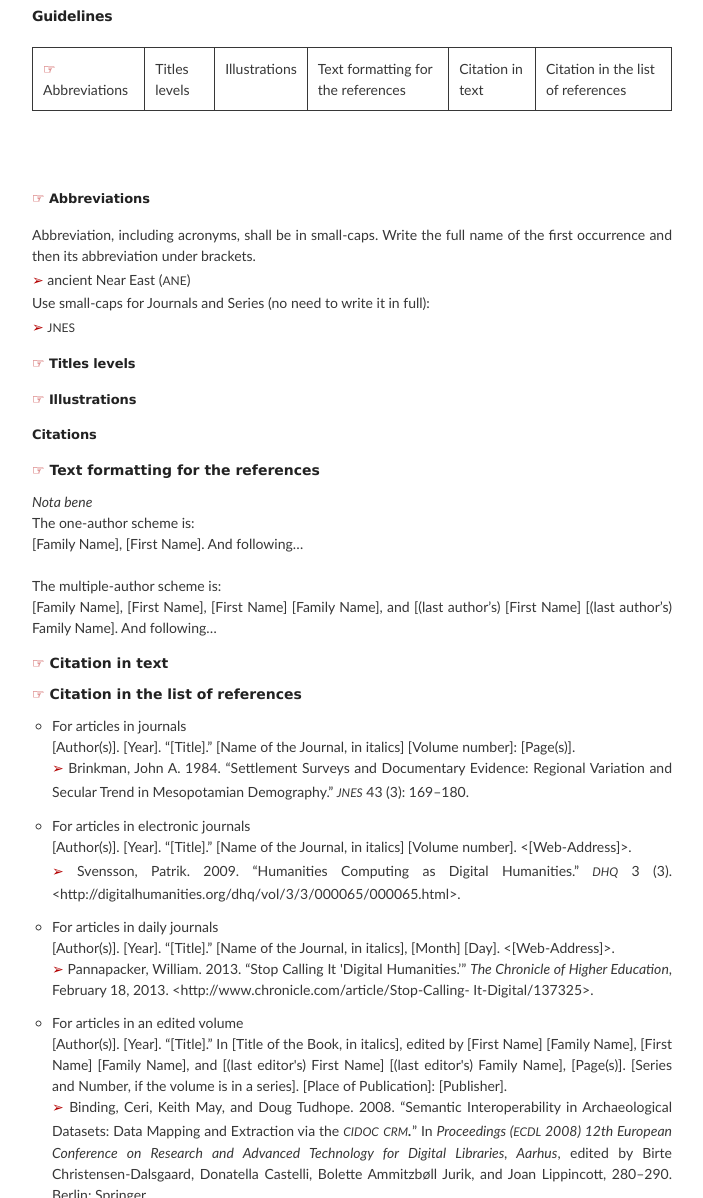
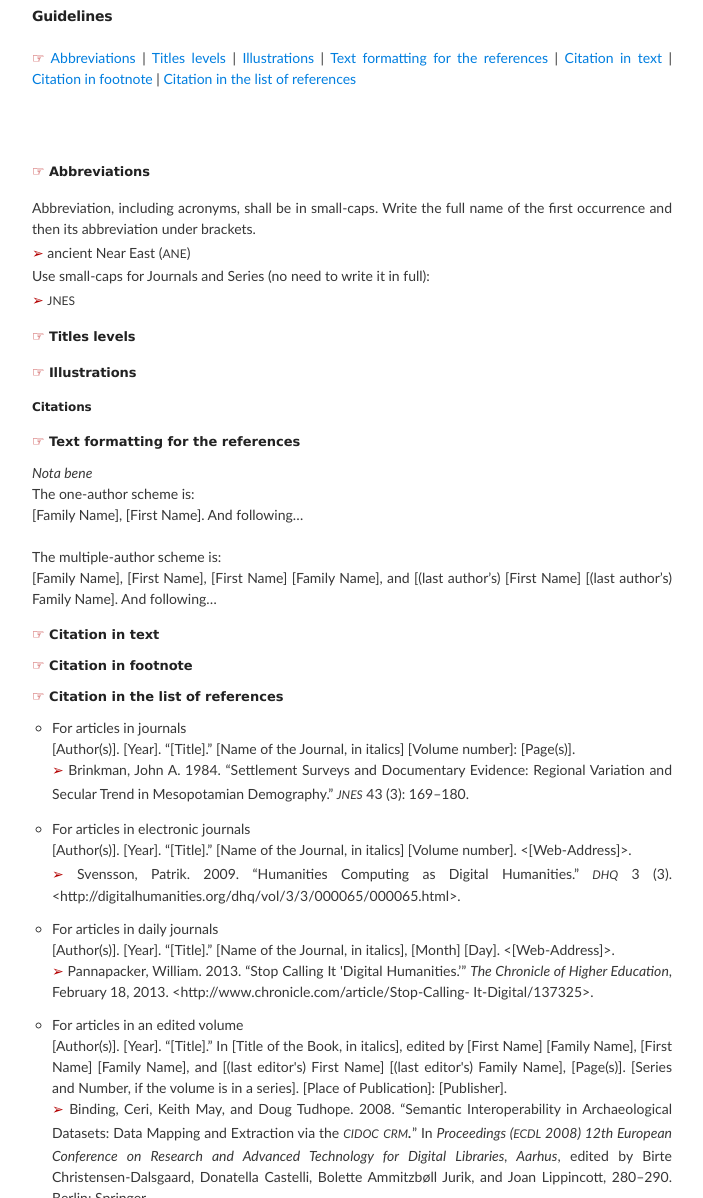
Before and after one commit to vbigot-juloux/ane-research-humanities, a Jekyll site: the page built from docs/Guidelines.md, in a window 1280 px wide and 1400 px high, cut to the strip 202-1400 px from the top of the window. Shown: the whole strip, without its empty margins (288-991 px from the left). Built offline with Jekyll 4.4.1, drawn with Linux system fonts in a browser that asks for light colours; the repository's description, which GitHub fills in, is left out.

Commit message:
Update Guidelines.md

```diff
--- a/docs/Guidelines.md
+++ b/docs/Guidelines.md
@@ -5,7 +5,9 @@ layout: default
 
 <h2>Guidelines</h2>
 
-<span style="color:#b30000; font-size: 14px;">&#9758;</span> Abbreviations | Titles levels | Illustrations | Text formatting for the references |  Citation in text | Citation in the list of references
+<span style="border: 0">
+  <span style="color:#b30000; font-size: 14px;">&#9758;</span> <a>Abbreviations</a> | <a>Titles levels</a> | <a>Illustrations</a> | <a>Text formatting for the references</a> |  <a>Citation in text</a> | <a>Citation in footnote</a> | <a>Citation in the list of references</a>
+  </span>
 
 <br /><br />
 <h3><span style="color:#b30000; font-size: 14px;">&#9758;</span> Abbreviations</h3>
@@ -18,9 +20,9 @@ Use small-caps for Journals and Series (no need to write it in full): <br />
 
 <h3><span style="color:#b30000; font-size: 14px;">&#9758;</span> Illustrations</h3>
 
-<h3>Citations</h3>
+<h3 style="font-size: 12px; font-style: underline">Citations</h3>
 
-<h4><span style="color:#b30000; font-size: 14px;">&#9758;</span> Text formatting for the references</h4>
+<h4 style="font-size: 13px"><span style="color:#b30000; font-size: 14px;">&#9758;</span> Text formatting for the references</h4>
 
 _Nota bene_
 <br />
@@ -30,9 +32,11 @@ The one-author scheme is:<br />
 The multiple-author scheme is:<br />
 [Family Name], [First Name], [First Name] [Family Name], and [(last author's) [First Name] [(last author's) Family Name]. And following...
 
-<h4><span style="color:#b30000; font-size: 14px;">&#9758;</span> Citation in text</h4>
+<h4 style="font-size: 13px"><span style="color:#b30000; font-size: 14px;">&#9758;</span> Citation in text</h4>
 
-<h4><span style="color:#b30000; font-size: 14px;">&#9758;</span> Citation in the list of references</h4>
+<h4 style="font-size: 13px"><span style="color:#b30000; font-size: 14px;">&#9758;</span> Citation in footnote</h4>
+
+<h4 style="font-size: 13px"><span style="color:#b30000; font-size: 14px;">&#9758;</span> Citation in the list of references</h4>
 
 <ul style="list-style-type: circle;">
 <li style="padding-bottom: 12px; text-align: justify">For articles in journals<br />
```
